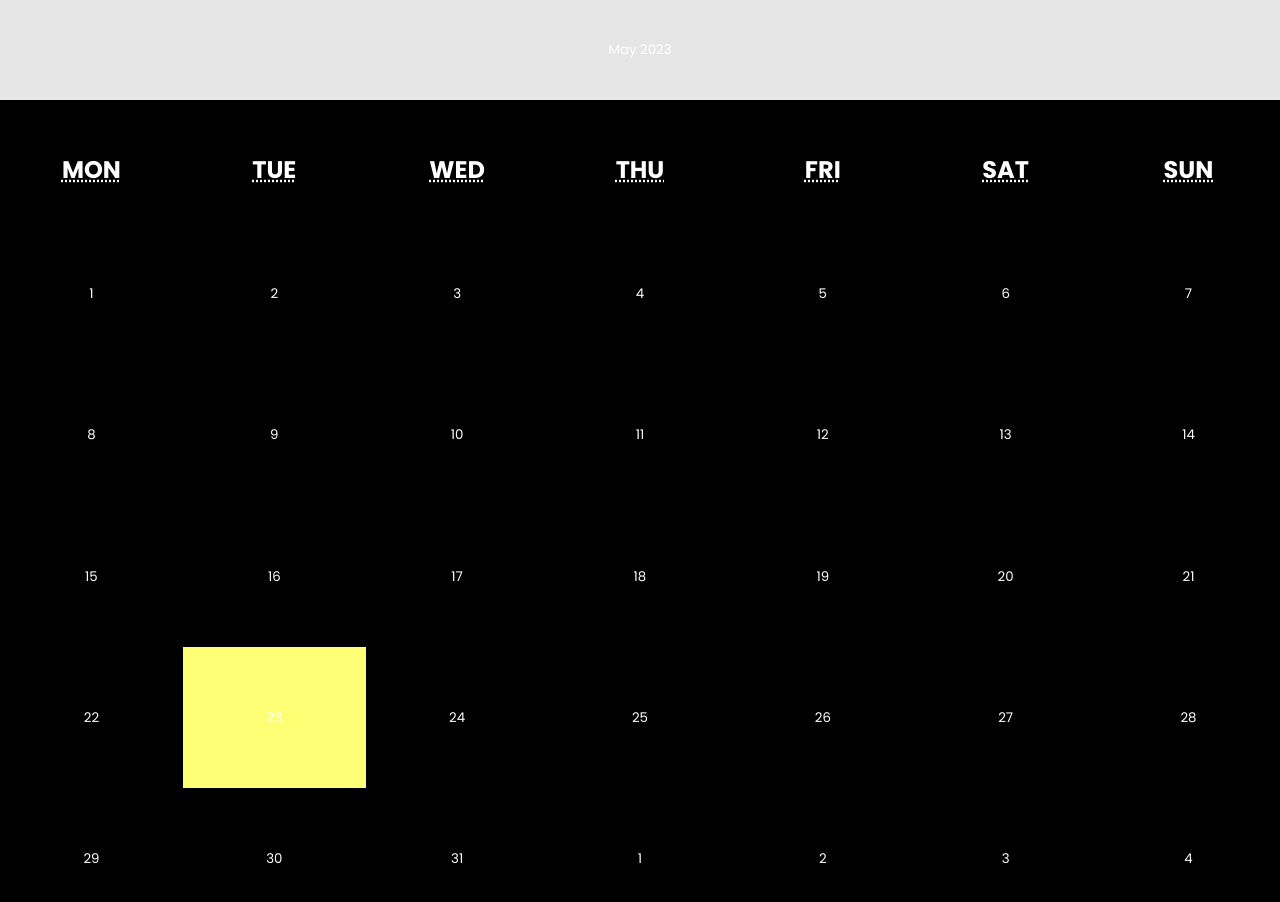
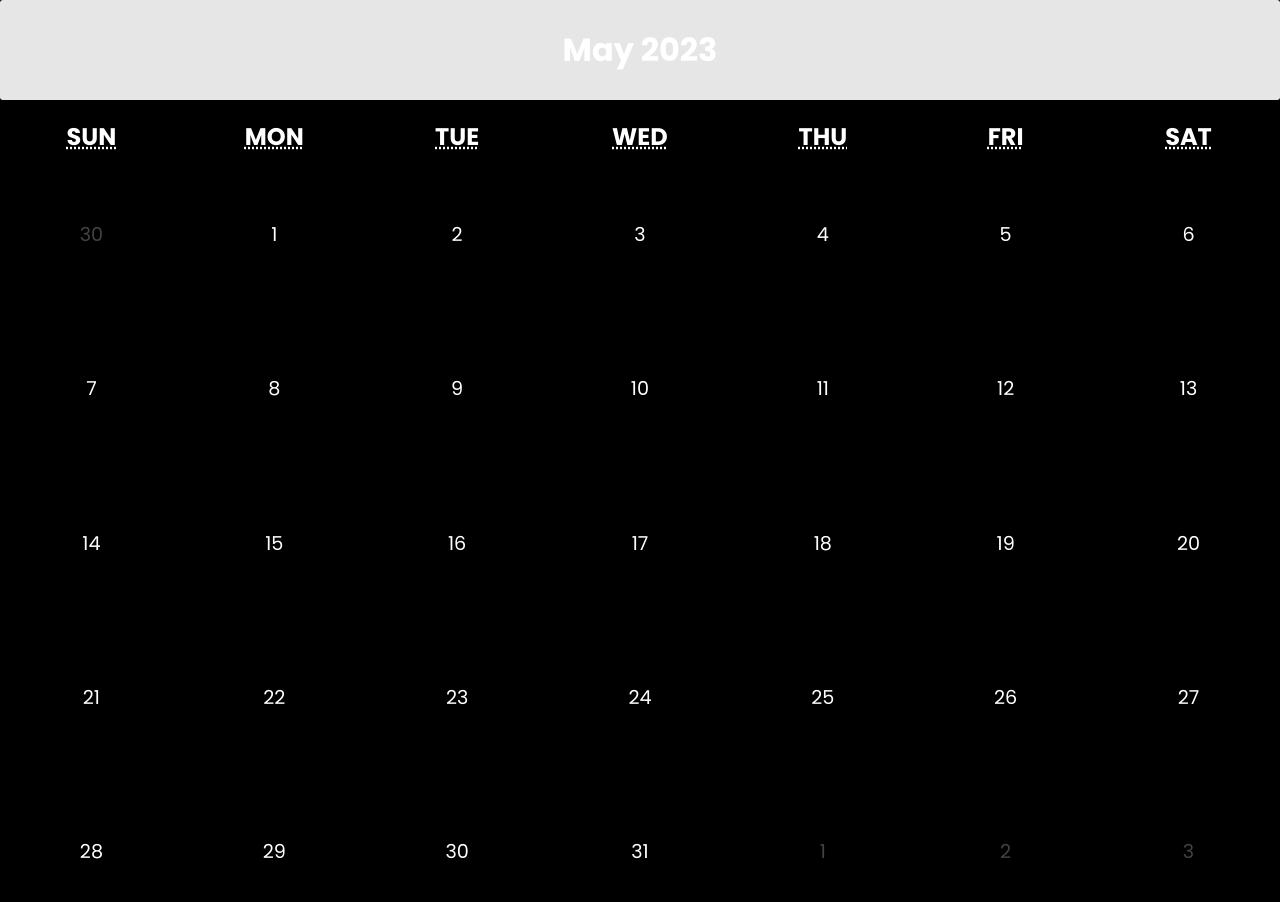
Before and after one commit to lyds214/chicken-website, a React (Create React App) app: page / in a window 1280 px wide. Shown: the top 902 px of the page. Built offline with nearby package versions, Linux system fonts and the light colour scheme.

Commit message:
finished calendar layout and changed colors for disabled days

```diff
--- a/package.json
+++ b/package.json
@@ -16,6 +16,7 @@
     "react-dom": "^18.2.0",
     "react-router-dom": "^6.11.2",
     "react-scripts": "5.0.1",
+    "styled-components": "^5.3.10",
     "web-vitals": "^2.1.4"
   },
   "scripts": {
--- a/src/pages/Menu.js
+++ b/src/pages/Menu.js
@@ -1,17 +1,40 @@
 import React, { useState } from "react";
 import Calendar from "react-calendar";
+import styled from "styled-components";
 import "./styles/Calendar.css";
 
 const Menu = () => {
+  const CalendarContainer = styled.div`
+    /* ~~~ container styles ~~~ */
+    /* ~~~ navigation styles ~~~ */
+    /* ~~~ label styles ~~~ */
+    /* ... */
+
+    /* ~~~ button styles ~~~ */
+    button {
+      border: 0;
+      border-radius: 3px;
+      color: white;
+    }
+
+    .react-calendar__month-view__days__day--neighboringMonth {
+      opacity: 0.5;
+      color: #818589;
+    }
+  `;
   return (
     <div>
+      <CalendarContainer>
         <Calendar
           prevLabel={null}
           nextLabel={null}
           next2Label={null}
           prev2Label={null}
+          calendarType="US"
           maxDetail="month"
+          style={{ color: "white" }}
         />
+      </CalendarContainer>
     </div>
   );
 };
--- a/src/pages/styles/Calendar.css
+++ b/src/pages/styles/Calendar.css
@@ -2,9 +2,8 @@
   width: 100%;
   max-width: 100%;
   background: black;
-  /* border: 1px solid #a0a096; */
   font-family: "Poppins", sans-serif;
-  /* line-height: 1.125em; */
+  line-height: 1.125em;
 }
 
 .react-calendar--doubleView {
@@ -50,7 +49,9 @@
   min-width: 44px;
   background: none;
   color: white;
+  font-size: 2em;
   font-family: "Poppins", sans-serif;
+  font-weight: 700;
 }
 
 .react-calendar__navigation button:disabled {
@@ -71,15 +72,7 @@
 }
 
 .react-calendar__month-view__weekdays__weekday {
-  padding: 1.5em;
-}
-
-.react-calendar__month-view__weekNumbers .react-calendar__tile {
-  display: flex;
-  align-items: center;
-  justify-content: center;
-  font-size: 1em;
-  font-weight: bold;
+  padding: 0.5em;
 }
 
 .react-calendar__month-view__days__day--weekend {
@@ -93,7 +86,7 @@
 .react-calendar__year-view .react-calendar__tile,
 .react-calendar__decade-view .react-calendar__tile,
 .react-calendar__century-view .react-calendar__tile {
-  padding: 2em 0.5em;
+  padding: 1.48em 0.5em;
 }
 
 .react-calendar__tile {
@@ -101,9 +94,10 @@
   padding: 10px 6.6667px;
   background: none;
   text-align: center;
-  line-height: 121.3px;
-  color: white;
   font-family: "Poppins", sans-serif;
+  font-size: 1.2em;
+  line-height: 134.3px;
+  /* color: white; */
 }
 
 .react-calendar__tile:disabled {
@@ -115,14 +109,14 @@
   background-color: #e6e6e6;
 }
 
-.react-calendar__tile--now {
+/* .react-calendar__tile--now {
   background: #ffff76;
-}
+} */
 
-.react-calendar__tile--now:enabled:hover,
+/* .react-calendar__tile--now:enabled:hover,
 .react-calendar__tile--now:enabled:focus {
   background: #ffffa9;
-}
+} */
 
 .react-calendar__tile--hasActive {
   background: #76baff;
```
Also changed, not shown: 1 other file (tests, documents, lock files or other folders). Lines whose indentation alone changed are shown as unchanged.
